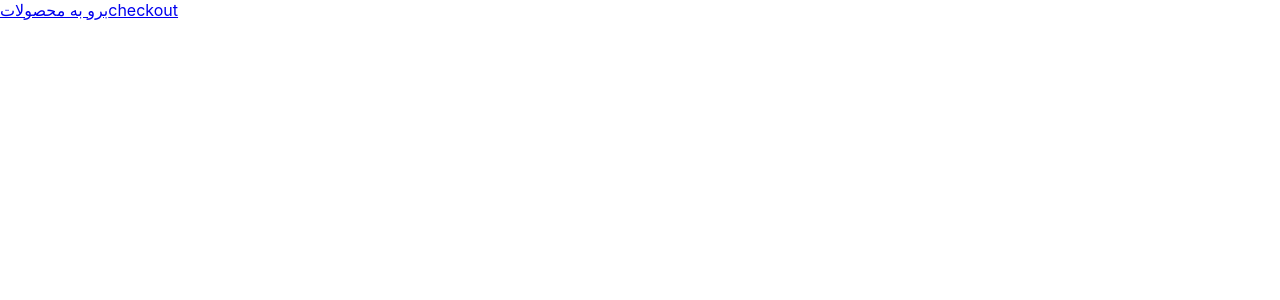
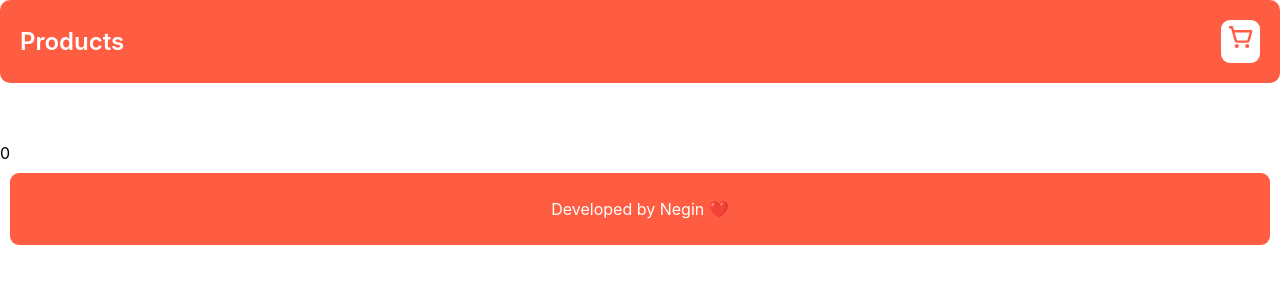
Before and after one commit to NeginDashty/StoreApp, a React (Create React App) app: page /checkout in a window 1280 px wide. Shown: the top 300 px of the page. Built offline with nearby package versions, Linux system fonts and the light colour scheme; no server answers.

Commit message:
Layout Added

```diff
--- a/src/App.js
+++ b/src/App.js
@@ -5,15 +5,14 @@ import DetailPage from "./Pages/DetailPage";
 import CheckOutPage from "./Pages/CheckOutPage";
 import { ProductsProvider } from "./Context/ProductContext";
 import { CartProvider } from "./Context/CartContext";
+import Layout from "./Layout/Layout";
 
 function App() {
   return (
   <>
-  <nav>
-    <Link to="/products">برو به محصولات</Link>
-    <Link to="/checkout">checkout</Link>
-  </nav>
+
 <CartProvider>
+  <Layout>
   <ProductsProvider>
   <Routes>
     <Route path="/" element={<Navigate to="/products" replace />} />
@@ -21,9 +20,12 @@ function App() {
     <Route path="/products/:id" element={<DetailPage/>}/>
     <Route path="/checkout" element={<CheckOutPage/>}/>
     <Route path="*" element={<PageNotFound/>}/>
+    <Route path="/checkout" element={<CheckOutPage/>}/>
   </Routes>
   </ProductsProvider>
+    </Layout>
   </CartProvider>
+
   </>
   );
 }
--- /dev/null
+++ b/src/Layout/Layout.jsx
@@ -0,0 +1,84 @@
+import React from 'react'
+import { Link } from 'react-router-dom'
+import { PiShoppingCartSimpleBold } from "react-icons/pi";
+import { useCart } from '../Context/CartContext';
+import styled from 'styled-components';
+
+
+const Header=styled.header`
+display: flex;
+align-items: center;
+justify-content: space-between;
+background-color: #fe5d42;
+padding:20px 20px;
+color: #fff;
+margin-bottom:60px;
+border-radius: 10px;
+position: sticky;
+& a{
+  text-decoration: none;
+  color: #fff;
+  font-size: 1.5rem;
+  font-weight: 600;
+}& div{
+  font-size: 1.6rem;
+  background-color: #fff;
+  text-align: center;
+  color: #fe5d42;
+  height: 35px;
+  width: 35px;
+  border-radius: 9px;
+  padding: 4px 2px;
+  position: relative;
+
+}& span{
+  font-size: 0.9rem;
+  width: 20px;
+  height: 20px;
+  line-height: 20px;
+  background-color: #000;
+  color: #fff;
+  border-radius: 50%;
+  position: absolute;
+  text-align: center;
+  /* top: -10px;
+  right: -10px; */
+
+}
+`
+const Footer=styled.footer`
+background-color: #fe5d42;
+padding:10px 20px;
+color: #fff;
+text-align: center;
+border-radius: 9px;
+margin-top: 80px;
+margin: 10px;
+`
+
+function Layout({children}) {
+ const {state}=useCart();
+  return (
+   <>
+   <Header>
+    <Link to='/products'>Products</Link>
+
+       <Link to='/checkout'>
+       <div>
+    <PiShoppingCartSimpleBold />
+    {!!state.itemCounter && <span>{state.itemCounter}</span>}
+    </div>
+    </Link>
+
+
+
+   </Header>
+   {children}
+   <Footer>
+    <p>Developed by Negin ❤️</p>
+   </Footer>
+   </>
+  )
+}
+
+export default Layout;
--- a/src/Pages/CheckOutPage.jsx
+++ b/src/Pages/CheckOutPage.jsx
@@ -4,9 +4,11 @@ import { useCart } from '../Context/CartContext'
 
 
 function CheckOutPage() {
-
+const {state}=useCart();
   return (
-    <div></div>
+    <div>
+      {state.itemCounter}
+    </div>
   )
 }
 
```
